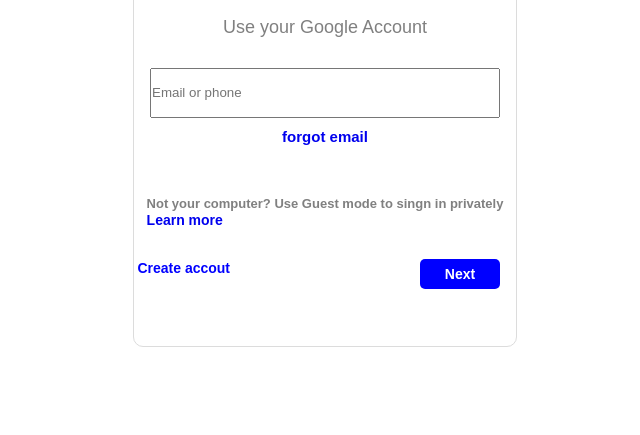
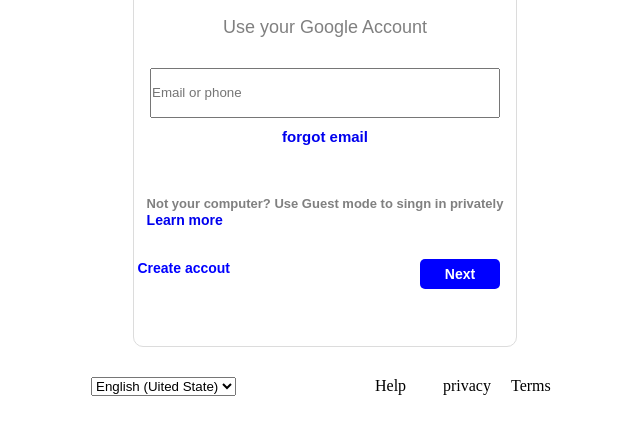
Before and after one commit to MahsumaRezai/gmail_clone, a website: page index.html in a window 1280 px wide. Shown: the part 303-738 px from the top of the page, without its empty margins (315-955 px from the left). Drawn offline with Linux system fonts and the light colour scheme.

Commit message:
work on section two

```diff
--- a/index.html
+++ b/index.html
@@ -47,25 +47,30 @@
                 </div>
 
             </div>
+            <!-- end content div-->
+        </div>
+        <!-- section two-->
+        <div class="section-two">
+            <div class="contet">
 
+                <div>
+                    <select>
+                        <option value="English (Uited State)"> English (Uited State)</option>
+                        <option value="AFg">AFg</option>
+                        <option value="Iran">Tran</option>
+                        <option value="UK">UK</option>
 
-            <!-- end content div-->
+                    </select>
+                </div>
+                <div class="links">
+                    <a>Help</a>
+                    <a>privacy</a>
+                    <a>Terms</a>
+
+                </div>
+            </div>
 
         </div>
-
-
-
-
-
-
-
-
-
-
-
-
-
-
 
 
     </main>
--- a/scss/main.scss
+++ b/scss/main.scss
@@ -114,3 +114,22 @@
     text-decoration: none;
 
 }
+// section two
+.section-two {
+    display: flex;
+    flex-direction: row;
+    justify-content: center;
+    align-items: center;
+    padding-top: 30px
+}
+.contet {
+    display: grid;
+    grid-template-columns: repeat(2,1fr);
+    grid-gap: 100px;
+
+}
+.links {
+    display: grid;
+    grid-template-columns: repeat(3,1fr);
+    grid-gap: 20px;
+}
```
Also changed, not shown: css/style.css.
